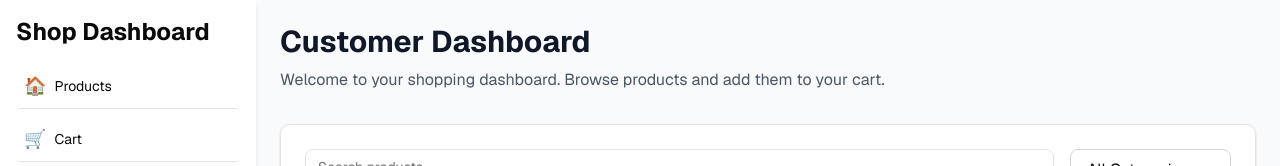
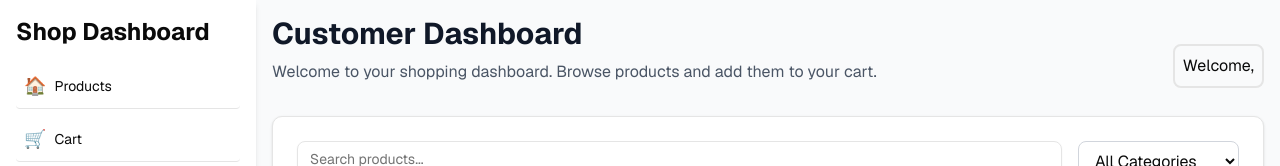
Before and after one commit to Vedant817/Walmart-Sparkathon, a Next.js app in the folder dashboard/: page /dashboard/customer in a window 1280 px wide. Shown: the top 166 px of the page. Built offline with nearby package versions, Linux system fonts and the light colour scheme; no server answers.

Commit message:
Customer Dashboard Layout

```diff
--- a/dashboard/src/app/(app)/dashboard/customer/page.tsx
+++ b/dashboard/src/app/(app)/dashboard/customer/page.tsx
@@ -1,15 +1,21 @@
-'use client'
-import React from 'react'
-import Products from '@/components/customer/Products'
+'use client';
+import React from 'react';
+import Products from '@/components/customer/Products';
+import { useSession } from 'next-auth/react';
 
 const CustomerDashboard = () => {
+    const { data: session } = useSession();
+
     return (
         <div className="min-h-screen bg-gray-50">
-            <div className="ml-64 p-6 min-h-screen overflow-y-auto">
+            <div className="ml-64 p-4 min-h-screen overflow-y-auto">
                 <div className="max-w-7xl mx-auto">
-                    <div className="mb-8">
-                        <h1 className="text-3xl font-bold text-gray-900 mb-2">Customer Dashboard</h1>
-                        <p className="text-gray-600">Welcome to your shopping dashboard. Browse products and add them to your cart.</p>
+                    <div className='flex justify-between items-center'>
+                        <div className="mb-8">
+                            <h1 className="text-3xl font-bold text-gray-900 mb-2">Customer Dashboard</h1>
+                            <p className="text-gray-600">Welcome to your shopping dashboard. Browse products and add them to your cart.</p>
+                        </div>
+                        <p className="border-2 p-2 rounded-md cursor-pointer hover:bg-gray-100 transition-colors">Welcome, {session?.user?.name}</p>
                     </div>
                     <div className="bg-white rounded-lg shadow-sm border p-6">
                         <Products />
@@ -17,7 +23,7 @@ const CustomerDashboard = () => {
                 </div>
             </div>
         </div>
-    )
-}
+    );
+};
 
-export default CustomerDashboard
+export default CustomerDashboard;
```
Also changed, not shown: dashboard/src/app/(app)/dashboard/customer/layout.tsx (+5 -5 lines).
